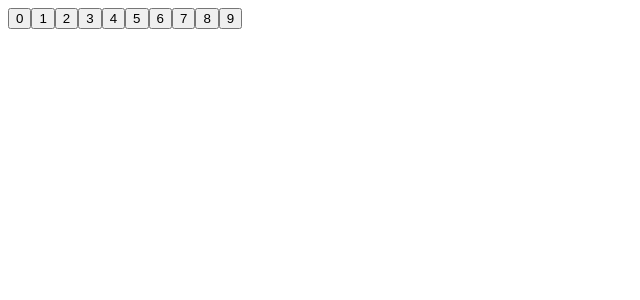
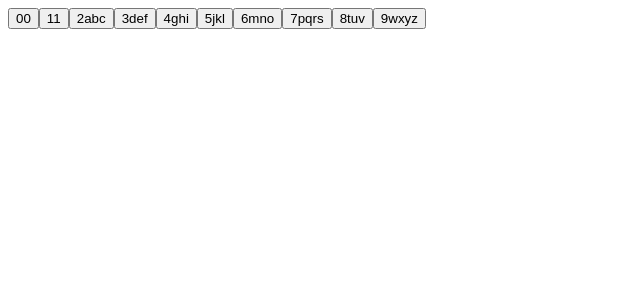
Before and after one commit to HarryMumford/t9, a React (Create React App) app in the folder client/: page / in a window 1280 px wide. Shown: the top 300 px of the page, without its empty margins (0-640 px from the left). Built offline with nearby package versions, Linux system fonts and the light colour scheme.

Commit message:
refac: extract display to new functional component

```diff
--- a/client/package.json
+++ b/client/package.json
@@ -12,7 +12,8 @@
     "react-redux": "^7.2.1",
     "react-scripts": "3.4.3",
     "redux": "^4.0.5",
-    "redux-thunk": "^2.3.0"
+    "redux-thunk": "^2.3.0",
+    "styled-components": "^5.2.0"
   },
   "scripts": {
     "start": "react-scripts start",
--- a/client/src/components/App/App.js
+++ b/client/src/components/App/App.js
@@ -1,10 +1,35 @@
-import React from "react";
-import Keypad from "../Keypad/Keypad";
+import React, { useState } from "react";
+import { useDispatch, useSelector } from "react-redux";
+import { numberLetterMapping } from "../../constants/numberLetterMapping";
+import { getCombinations } from "../../flux/actions/combinations";
+import Display from "./Display";
 
 const App = () => {
+  let [number, setNumber] = useState("");
+
+  const dispatch = useDispatch();
+
+  const combinationsState = useSelector((state) => state.combinations);
+
+  const handleTyping = (event) => {
+    const key = event.target.value;
+    setNumber((number += key));
+    dispatch(getCombinations(number));
+  };
+
+  const keys = numberLetterMapping;
+
   return (
     <>
-      <Keypad />
+      <Display {...combinationsState} />
+      {keys.map((key, index) => {
+        return (
+          <button key={index} onClick={handleTyping} value={index}>
+            {index}
+            {key}
+          </button>
+        );
+      })}
     </>
   );
 };
--- /dev/null
+++ b/client/src/components/App/Display.js
@@ -0,0 +1,15 @@
+import React from "react";
+
+const Display = ({ payload }) => {
+  const { combinations } = payload;
+  return (
+    <>
+      {combinations &&
+        combinations.map((c, index) => {
+          return <div key={index}>{c}</div>;
+        })}
+    </>
+  );
+};
+
+export default Display;
--- a/client/src/components/Keypad/Keypad.js
+++ /dev/null
@@ -1,72 +0,0 @@
-import React, { useState } from "react";
-import { useDispatch, useSelector } from "react-redux";
-import { getCombinations } from "../../flux/actions/combinations";
-
-const Keypad = () => {
-  let [number, setNumber] = useState("");
-
-  const dispatch = useDispatch();
-
-  const combinationsState = useSelector((state) => state.combinations);
-  const combinations = combinationsState.payload.combinations;
-
-  const handleTyping = (event) => {
-    const key = event.target.value;
-    setNumber((number += key));
-    dispatch(getCombinations(number));
-  };
-
-  const keys = [0, 1, 2, 3, 4, 5, 6, 7, 8, 9];
-
-  return (
-    <>
-      {combinations &&
-        combinations.map((c) => {
-          return <div>{c}</div>;
-        })}
-      {keys.map((key) => {
-        return (
-          <button onClick={handleTyping} value={key}>
-            {key}
-          </button>
-        );
-      })}
-    </>
-  );
-};
-
-export default Keypad;
-
-// <input
-// type="text"
-// placeholder="Type number here"
-// onChange={handleTyping}
-// value={number}
-// ></input>
-
-// import React from "react";
-// import { useEffect } from "react";
-// import { useDispatch, useSelector } from "react-redux";
-// import { getCombinations } from "../../flux/actions/combinations";
-
-// const Prediction = () => {
-//   const dispatch = useDispatch();
-
-//   useEffect(() => {
-//     dispatch(getCombinations());
-//   }, []);
-
-//   const combinationsState = useSelector((state) => state.combinations);
-//   const combinations = combinationsState.payload.combinations;
-
-//   return (
-//     <>
-//       {combinations &&
-//         combinations.map((c) => {
-//           return <div>{c}</div>;
-//         })}
-//     </>
-//   );
-// };
-
-// export default Prediction;
--- /dev/null
+++ b/client/src/constants/numberLetterMapping.js
@@ -0,0 +1,12 @@
+export const numberLetterMapping = [
+  ["0"],
+  ["1"],
+  ["a", "b", "c"],
+  ["d", "e", "f"],
+  ["g", "h", "i"],
+  ["j", "k", "l"],
+  ["m", "n", "o"],
+  ["p", "q", "r", "s"],
+  ["t", "u", "v"],
+  ["w", "x", "y", "z"],
+];
```
Also changed, not shown: client/src/components/App/Key.js (added, +19 -0 lines), 1 other file (tests, documents, lock files or other folders).
